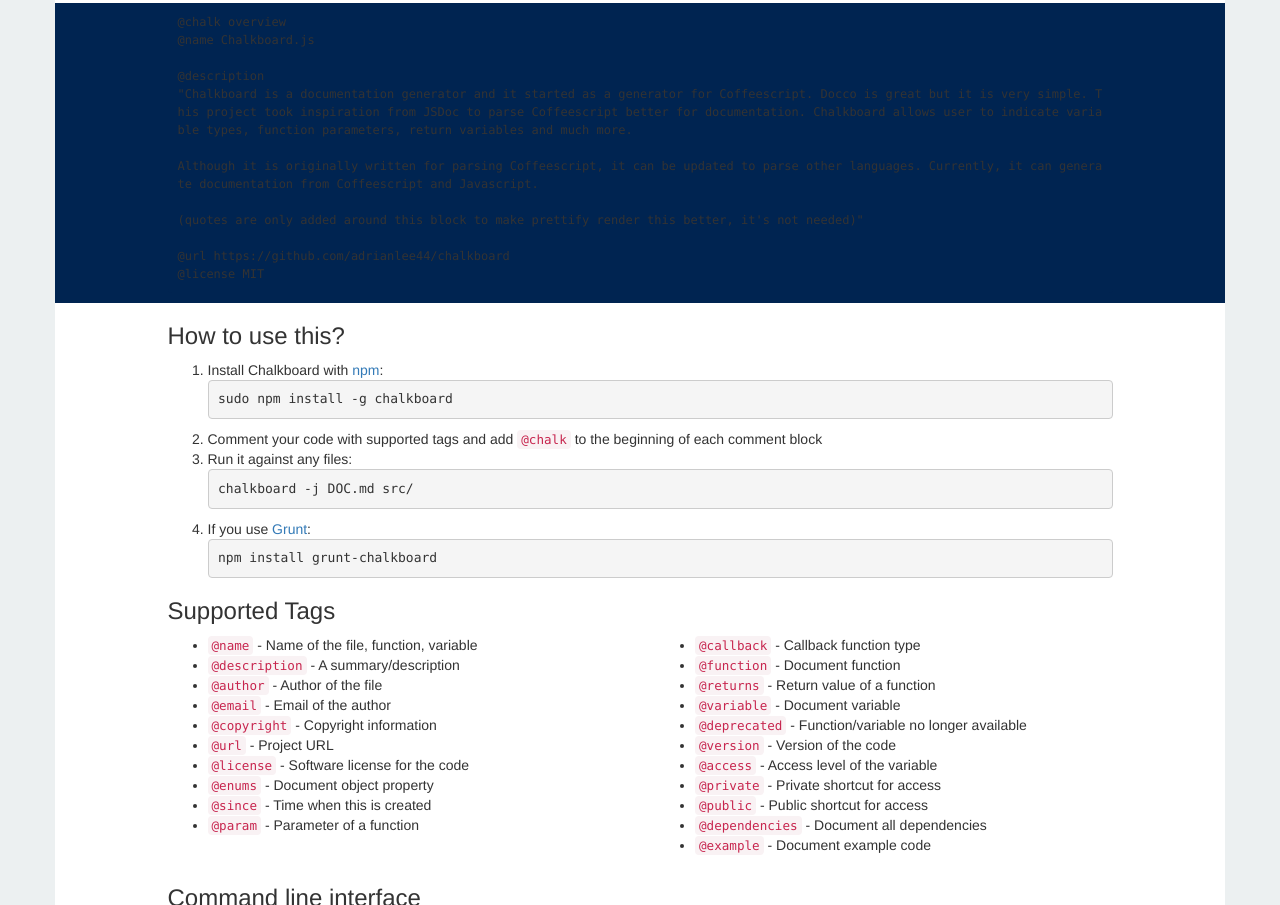
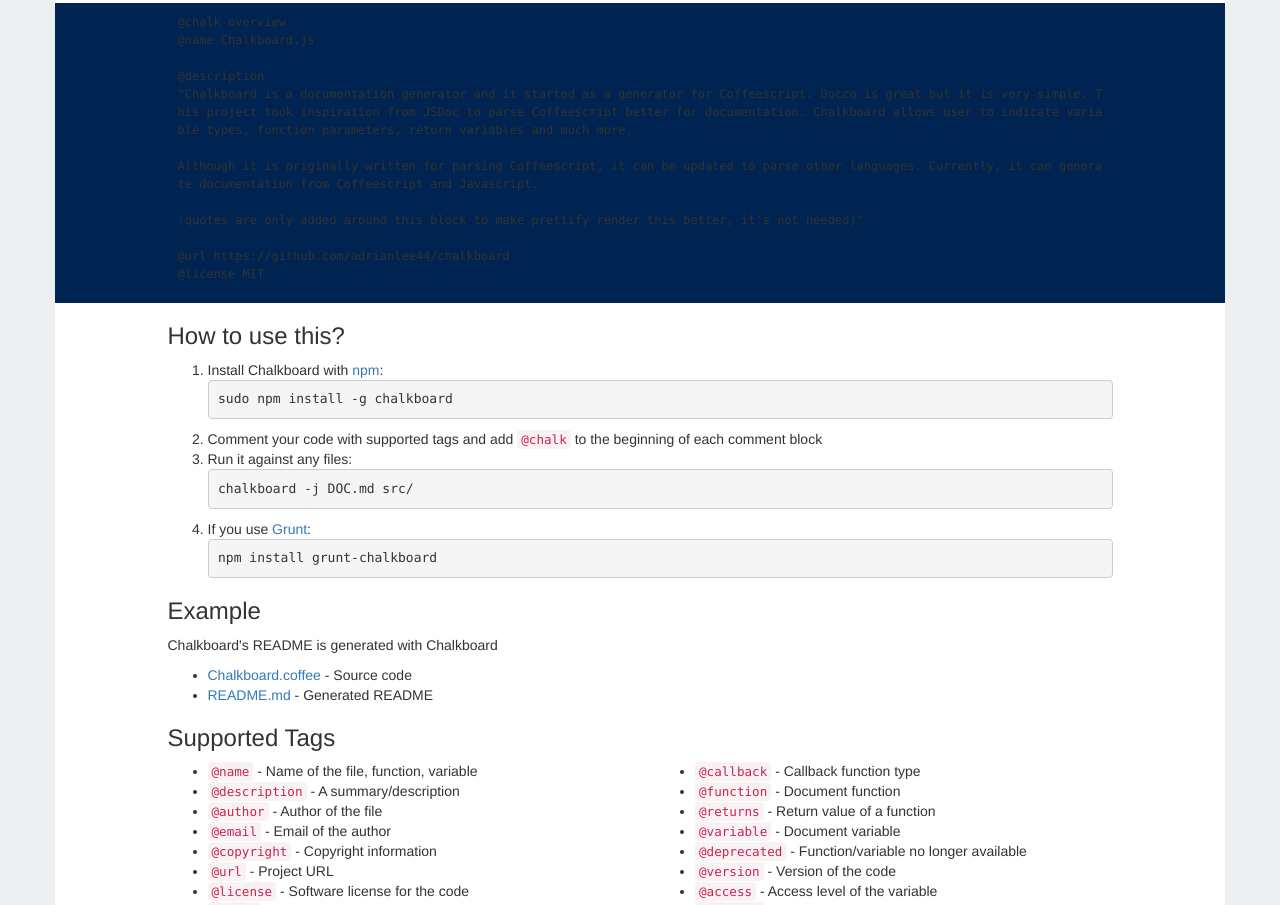
Before and after one commit to adrianlee44/chalkboard, a plain HTML site: page index.html in a window 1280 px wide. Shown: the part 262-1167 px from the top of the page. Drawn offline with nearby package versions, Linux system fonts and the light colour scheme; a script that the page names is missing.

Commit message:
Added example

```diff
--- a/index.html
+++ b/index.html
@@ -69,6 +69,13 @@
                         <li>Run it against any files: <pre>chalkboard -j DOC.md src/</pre></li>
                         <li>If you use <a href="http://gruntjs.com">Grunt</a>: <pre>npm install grunt-chalkboard</pre></li>
                     </ol>
+
+                    <h3>Example</h3>
+                    <p>Chalkboard's README is generated with Chalkboard</p>
+                    <ul>
+                        <li><a href="https://github.com/adrianlee44/chalkboard/blob/master/src/chalkboard.coffee">Chalkboard.coffee</a> - Source code</li>
+                        <li><a href="https://github.com/adrianlee44/chalkboard/blob/master/README.md">README.md</a> - Generated README</li>
+                    </ul>
 
                     <h3>Supported Tags</h3>
                 </div>
```
